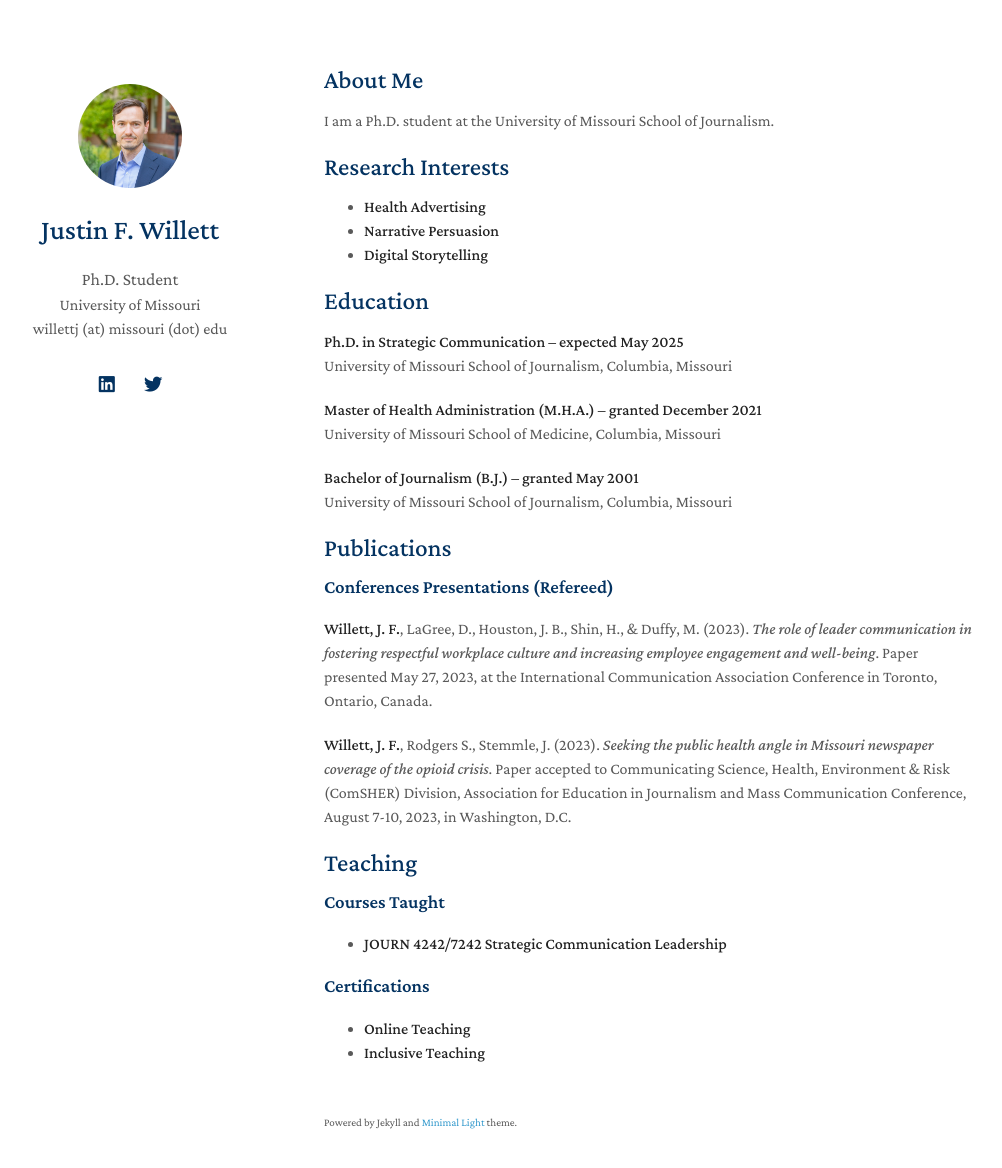
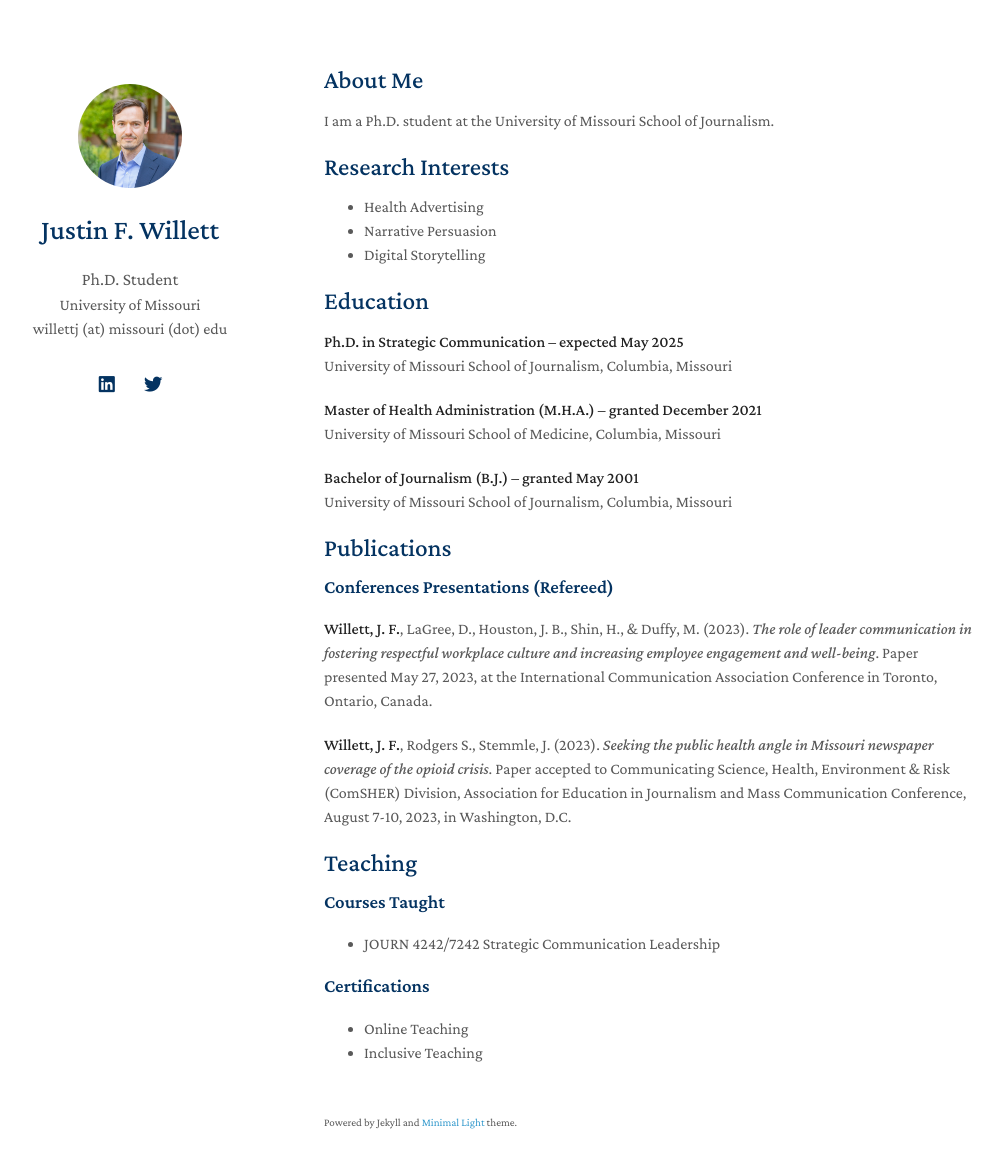
Before and after one commit to willettjf/willettjf.github.io, a Jekyll site: the page built from index.md, in a window 1280 px wide and 1203 px high. Shown: the top 1168 px of the window, without its empty margins (146-1148 px from the left). Built offline with Jekyll 4.4.1, drawn with Linux system fonts in a browser that asks for light colours; nearby versions of some CDN libraries; a style sheet for code colours, icons or effects is not loaded; our own code applies the rules of GitHub Pages for plain Markdown files.

```diff
--- a/index.md
+++ b/index.md
@@ -8,9 +8,9 @@ I am a Ph.D. student at the University of Missouri School of Journalism.
 
 ## Research Interests
 
-- **Health Advertising**
-- **Narrative Persuasion**
-- **Digital Storytelling**
+- Health Advertising
+- Narrative Persuasion
+- Digital Storytelling
 
 ## Education
 
@@ -35,12 +35,12 @@ University of Missouri School of Journalism, Columbia, Missouri
 
 ### Courses Taught
 
-- **JOURN 4242/7242 Strategic Communication Leadership**
+- JOURN 4242/7242 Strategic Communication Leadership
 
 ### Certifications
 
-- **Online Teaching**
-- **Inclusive Teaching**
+- Online Teaching
+- Inclusive Teaching
 
 <!-- - **Computer Vision:** image recognition, image generation, video captioning
 - **Machine Learning:** meta-learning, incremental learning, transfer learning-->
```
